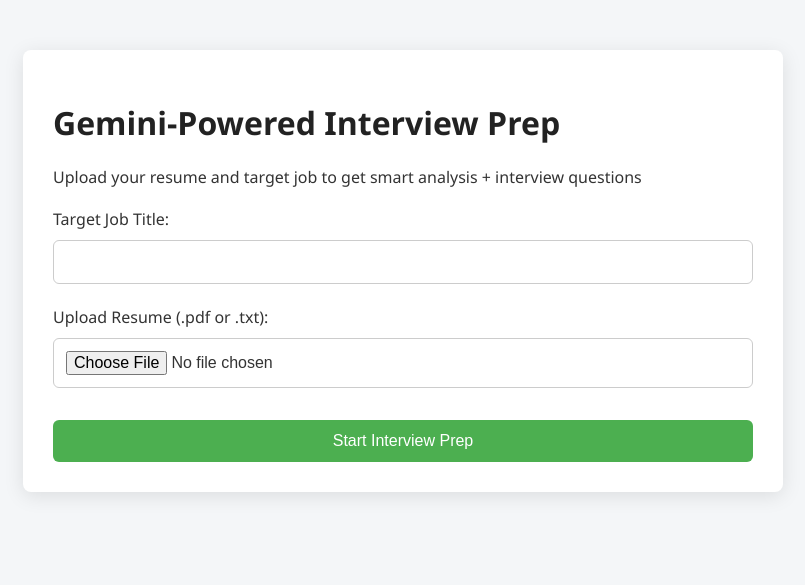
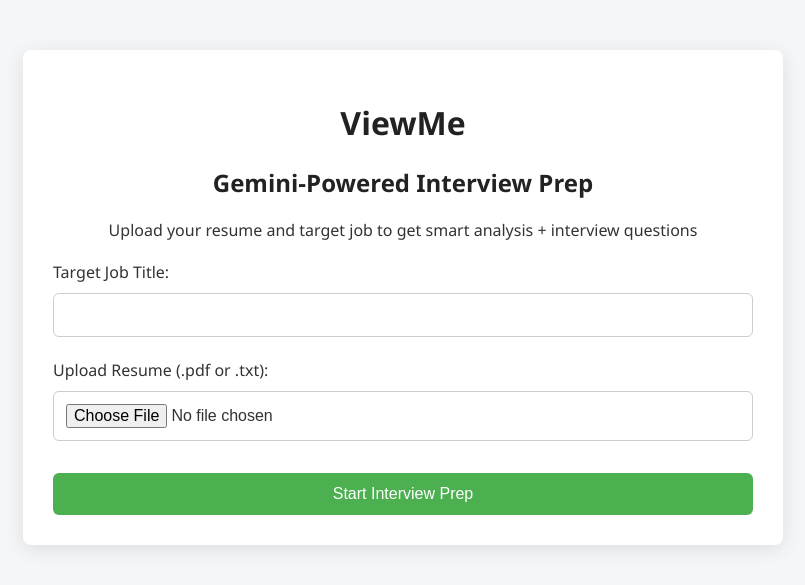
Before and after one commit to JaidenTGreen/AI-Hackfest-25, a Flask app: page / in a window 1280 px wide. Shown: the top 585 px of the page, without its empty margins (237-1042 px from the left). Run offline with Flask 3, Linux system fonts and the light colour scheme.

Commit message:
Final index.html update
Some late night reformatting

```diff
--- a/templates/index.html
+++ b/templates/index.html
@@ -2,26 +2,30 @@
 Author: Jaiden Green
 School: University of Kansas
 Created: Friday, April 11, 2025 6:45 PM
-Last Updated: Friday, April 11, 2025 9:27 PM
+Last Updated: Sunday, April 13, 2025 4:02 AM
 Program Description:
   This is a Flask web application that allows users to upload their resume and target job title.
   The application uses the Gemini API to analyze the resume and generate interview questions based on the job title.
   The user can then view the generated questions and prepare for their interview.
 Collaborators: None
-Sources: ChatGPT, W3Schools, Flask Documentation
+Sources: ChatGPT, W3Schools
 -->
 
 <!DOCTYPE html>
 <html lang="en">
 <head>
   <meta charset="UTF-8">
-  <title>AI Interview Prep</title>
+  <title>ViewMe - AI Interview Prep</title>
   <link rel="stylesheet" href="{{ url_for('static', filename='style.css') }}">
 </head>
 <body>
   <div class="container">
-    <h1>Gemini-Powered Interview Prep</h1>
-    <p>Upload your resume and target job to get smart analysis + interview questions</p>
+    <div style="text-align: center;">
+      <h1>ViewMe</h1>
+      <h2>Gemini-Powered Interview Prep</h2>
+      <p>Upload your resume and target job to get smart analysis + interview questions</p>
+    </div>
+
 
     <form method="POST" enctype="multipart/form-data">
       <label for="job_title">Target Job Title:</label><br>
```
